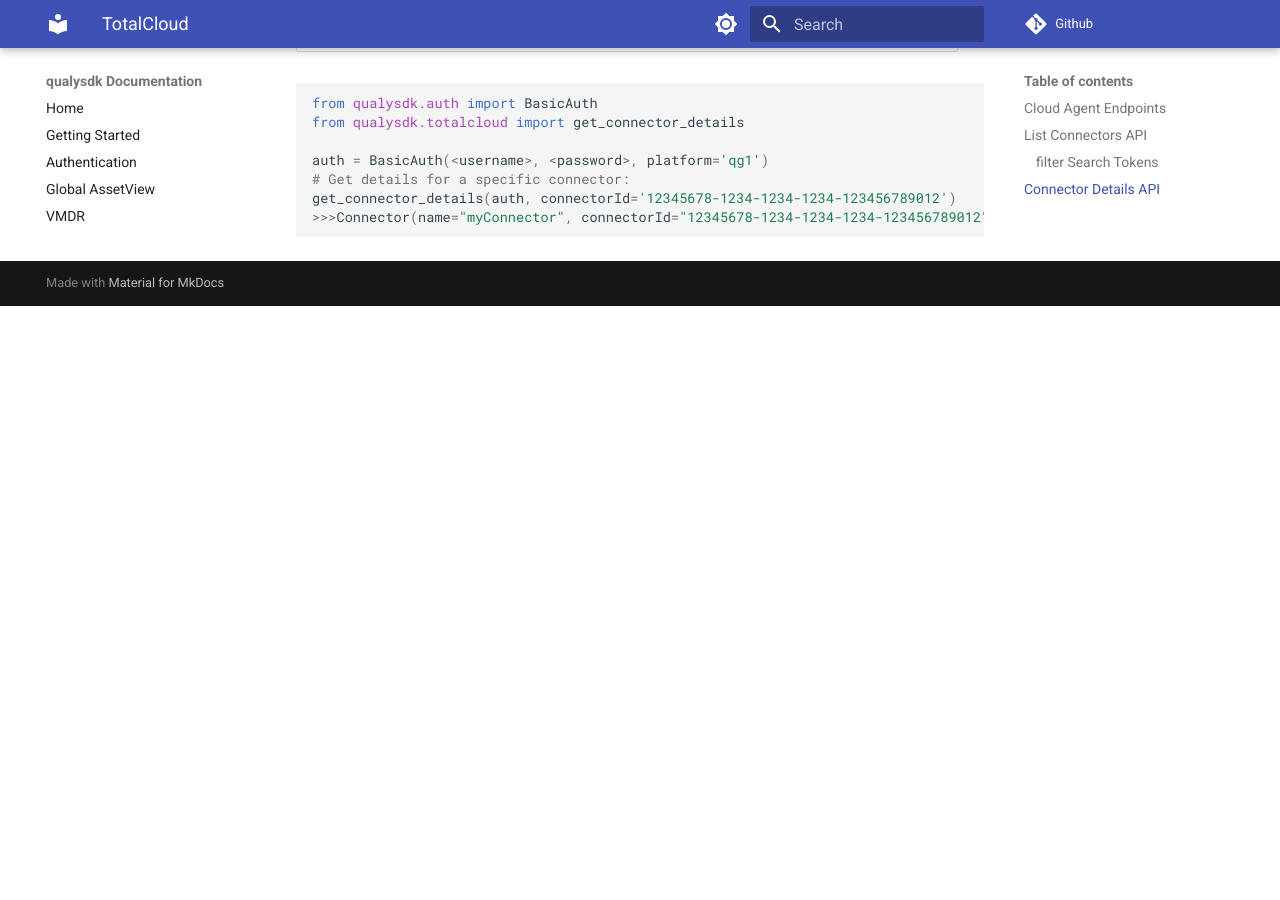
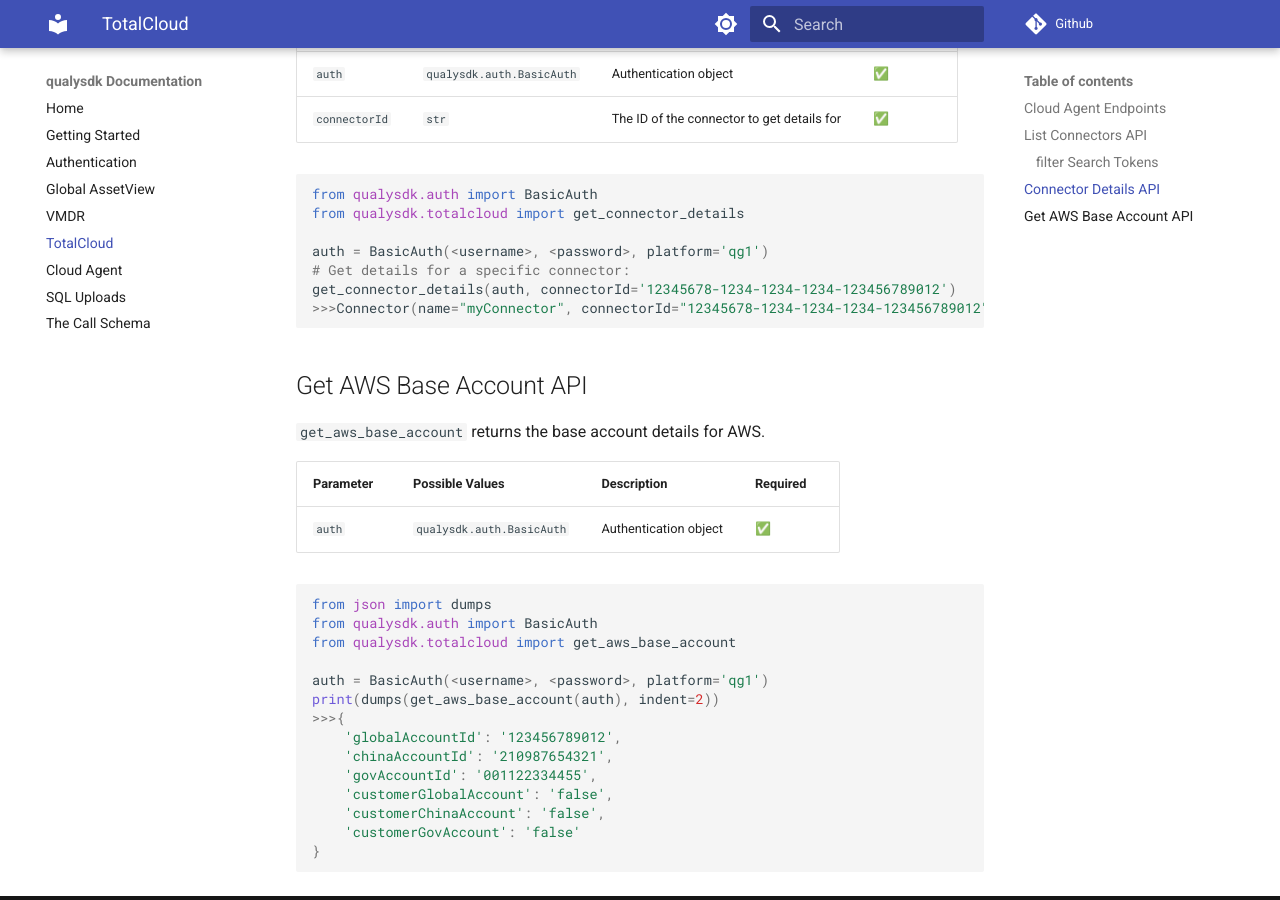
Before and after one commit to 0x41424142/qualysdk, an MkDocs documentation site: the page built from docs/totalcloud.md, in a window 1280 px wide and 900 px high, scrolled down 1911 px. Built offline with MkDocs 1.6.1 and Material for MkDocs 9.7.7, drawn with Linux system fonts in a browser that asks for light colours; comment, search, counter and statistics services are not loaded; before the commit the page ends 2217 px from its top, so only the background shows below that; some of the changed text lies outside the part shown.

Commit message:
Added get_aws_base_account

````diff
--- a/docs/totalcloud.md
+++ b/docs/totalcloud.md
@@ -15,6 +15,8 @@
 |API Call| Description |
 |--|--|
 | ```get_connectors``` | Get a list of AWS connectors in your Qualys subscription. |
+| ```get_connector_details``` | Get details about a specific connector. |
+| ```get_aws_base_account``` | Get the base account for an AWS connector. |
 
 
 
@@ -71,3 +73,28 @@
 get_connector_details(auth, connectorId='12345678-1234-1234-1234-123456789012')
 >>>Connector(name="myConnector", connectorId="12345678-1234-1234-1234-123456789012", ...)
 ```
+
+## Get AWS Base Account API
+
+```get_aws_base_account``` returns the base account details for AWS.
+
+|Parameter| Possible Values |Description| Required|
+|--|--|--|--|
+|```auth```|```qualysdk.auth.BasicAuth``` | Authentication object | ✅ |
+
+```py
+from json import dumps
+from qualysdk.auth import BasicAuth
+from qualysdk.totalcloud import get_aws_base_account
+
+auth = BasicAuth(<username>, <password>, platform='qg1')
+print(dumps(get_aws_base_account(auth), indent=2))
+>>>{
+    'globalAccountId': '123456789012',
+    'chinaAccountId': '210987654321',
+    'govAccountId': '001122334455',
+    'customerGlobalAccount': 'false',
+    'customerChinaAccount': 'false',
+    'customerGovAccount': 'false'
+}
+```
````
Also changed, not shown: README.md (+1 -1 lines), docs/index.md (+1 -9 lines), 3 other files.
